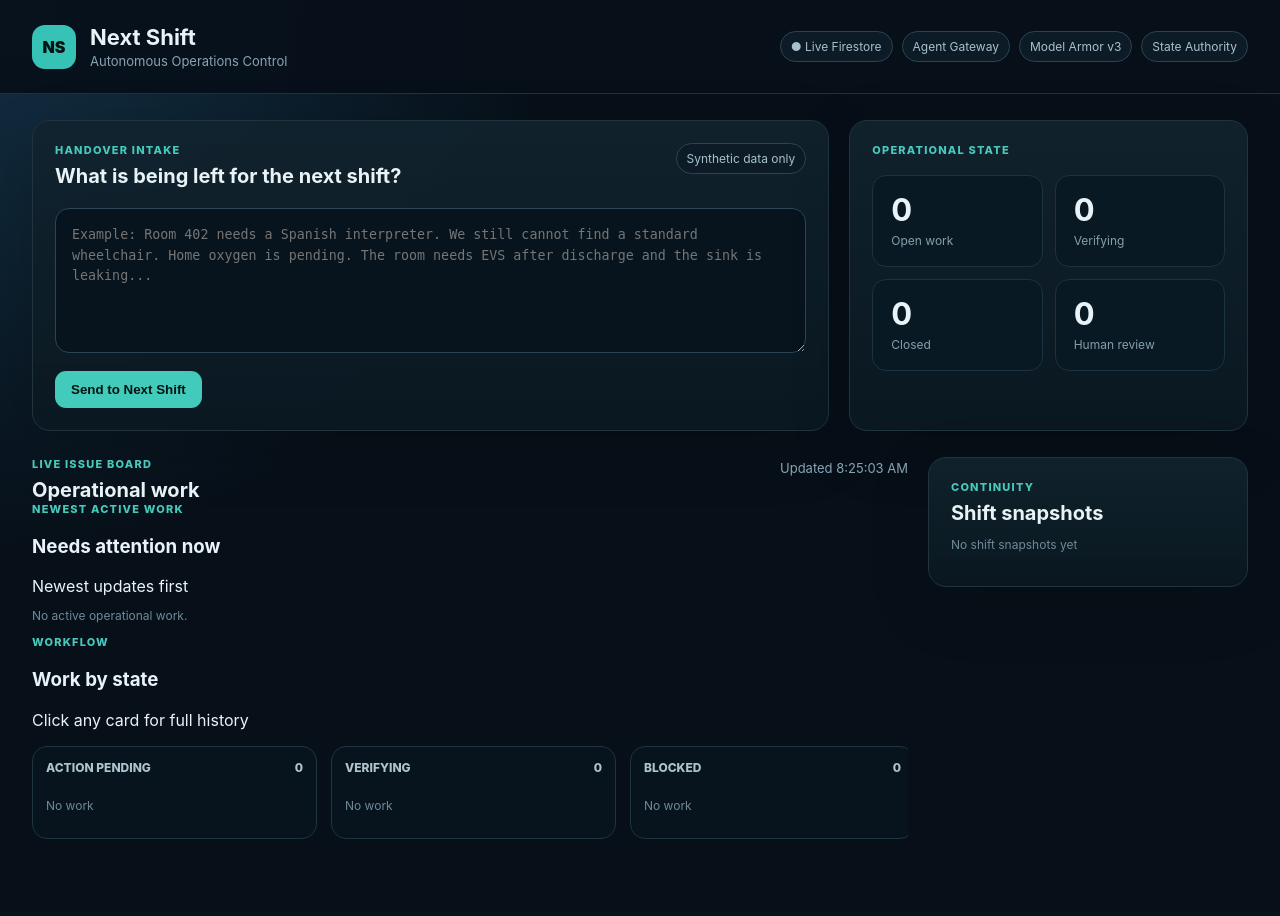
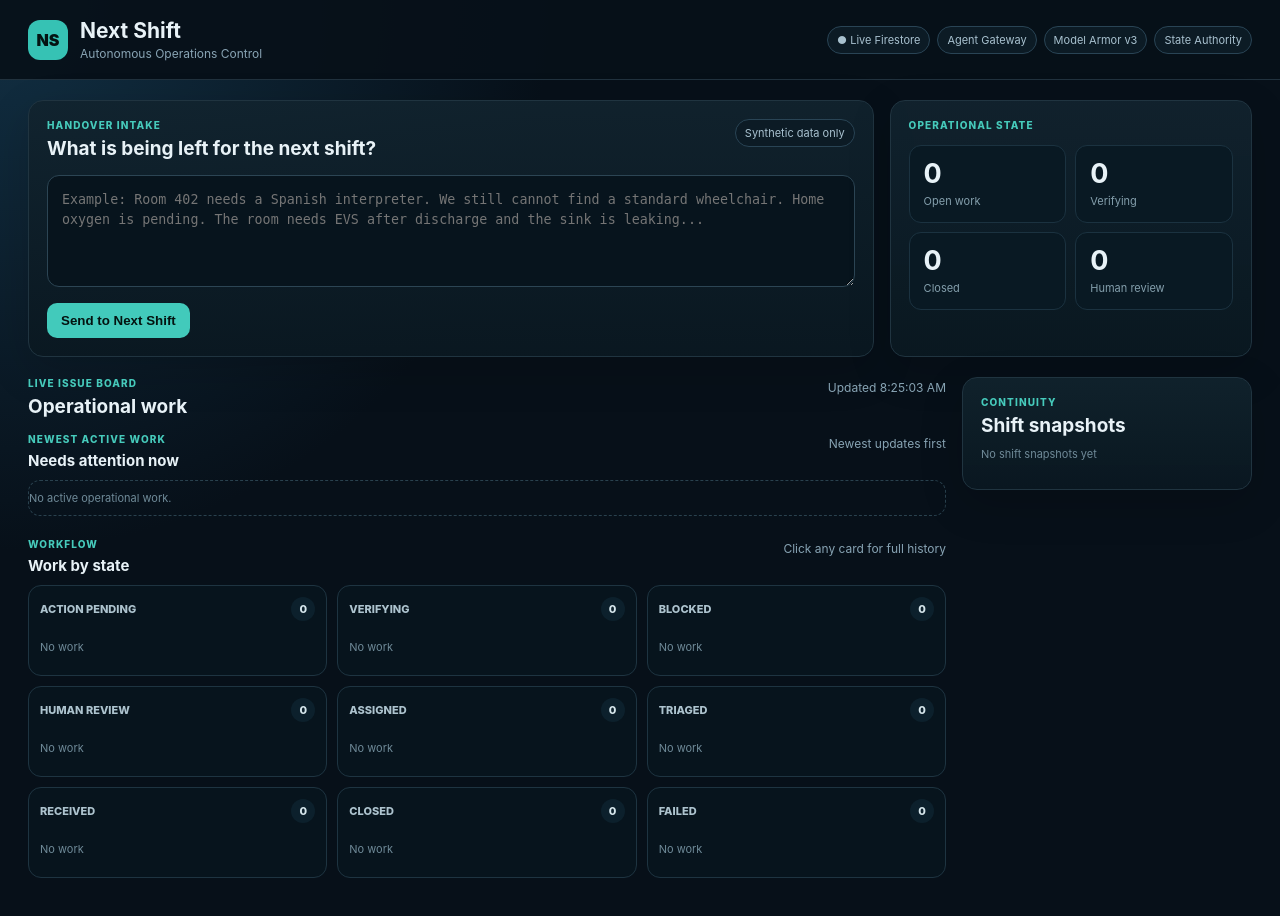
Before and after one commit to Paddyboy76/next-shift, a Flask app: page / in a window 1280 px wide. Before the commit the page ends 839 px from the top, so only its background shows below. Run offline with Flask 3, Linux system fonts and the light colour scheme; data that the repository does not hold is empty.

Commit message:
Tighten operations board layout

```diff
--- a/services/operations_ui/static/app.css
+++ b/services/operations_ui/static/app.css
@@ -17,6 +16,7 @@
 body {
   margin: 0;
   min-height: 100vh;
+  overflow-x: hidden;
   background:
     radial-gradient(
       circle at top left,
@@ -30,24 +30,24 @@ body {
   display: flex;
   justify-content: space-between;
   align-items: center;
-  gap: 24px;
-  padding: 24px 32px;
+  gap: 20px;
+  padding: 18px 28px;
   border-bottom: 1px solid #21323e;
-  background: rgba(7, 16, 25, 0.92);
+  background: rgba(7, 16, 25, 0.94);
 }
 
 .brand-row {
   display: flex;
   align-items: center;
-  gap: 14px;
+  gap: 12px;
 }
 
 .brand-mark {
   display: grid;
   place-items: center;
-  width: 44px;
-  height: 44px;
-  border-radius: 13px;
+  width: 40px;
+  height: 40px;
+  border-radius: 12px;
   background: #36c2b4;
   color: #041413;
   font-weight: 900;
@@ -55,57 +55,65 @@ body {
 
 h1,
 h2,
+h3,
 p {
   margin: 0;
 }
 
 h1 {
-  font-size: 22px;
+  font-size: 21px;
 }
 
 h2 {
-  font-size: 20px;
+  font-size: 19px;
+}
+
+h3 {
+  font-size: 15px;
 }
 
 .brand-row p,
-#last-refresh {
+#last-refresh,
+.subtle-note {
   margin-top: 3px;
   color: #88a4b4;
-  font-size: 13px;
+  font-size: 12px;
 }
 
 .security-strip {
   display: flex;
-  gap: 9px;
+  gap: 7px;
   flex-wrap: wrap;
   justify-content: flex-end;
 }
 
 .security-strip span,
 .synthetic-badge {
-  padding: 7px 10px;
+  padding: 6px 9px;
   border: 1px solid #294455;
   border-radius: 999px;
   color: #a8c1cf;
-  font-size: 12px;
+  font-size: 11px;
   background: #0c1b25;
 }
 
 main {
-  padding: 26px 32px 50px;
+  width: min(1540px, 100%);
+  margin: 0 auto;
+  padding: 20px 28px 38px;
 }
 
 .hero-grid {
   display: grid;
   grid-template-columns:
-    minmax(0, 2fr)
-    minmax(320px, 1fr);
-  gap: 20px;
+    minmax(0, 1.75fr)
+    minmax(280px, 0.75fr);
+  gap: 16px;
 }
 
 .panel {
   border: 1px solid #203440;
-  border-radius: 18px;
+  border-radius: 15px;
   background:
     linear-gradient(
       180deg,
@@ -113,46 +121,47 @@ main {
       rgba(10, 24, 33, 0.95)
     );
   box-shadow:
-    0 18px 60px
-    rgba(0, 0, 0, 0.18);
+    0 14px 44px
+    rgba(0, 0, 0, 0.16);
 }
 
 .intake-panel,
 .metric-panel,
 .shift-panel {
-  padding: 22px;
+  padding: 18px;
 }
 
 .panel-heading,
-.section-title {
+.section-title,
+.subsection-heading {
   display: flex;
   justify-content: space-between;
-  gap: 20px;
+  gap: 16px;
   align-items: flex-start;
 }
 
 .eyebrow {
   display: block;
-  margin-bottom: 7px;
+  margin-bottom: 6px;
   color: #46cabb;
   text-transform: uppercase;
   letter-spacing: 0.11em;
-  font-size: 11px;
+  font-size: 10px;
   font-weight: 800;
 }
 
 textarea {
   width: 100%;
-  min-height: 145px;
-  margin-top: 20px;
-  padding: 16px;
+  min-height: 112px;
+  margin-top: 15px;
+  padding: 14px;
   resize: vertical;
   border: 1px solid #2c4554;
-  border-radius: 14px;
+  border-radius: 12px;
   outline: none;
   background: #07141d;
   color: #eef7fa;
-  line-height: 1.55;
+  line-height: 1.5;
 }
 
 textarea:focus {
@@ -164,16 +173,16 @@ textarea:focus {
 
 .intake-actions {
   display: flex;
-  gap: 16px;
+  gap: 14px;
   align-items: center;
-  margin-top: 14px;
+  margin-top: 12px;
 }
 
 button {
   cursor: pointer;
   border: 0;
-  border-radius: 11px;
-  padding: 11px 16px;
+  border-radius: 10px;
+  padding: 10px 14px;
   background: #42cabb;
   color: #041310;
   font-weight: 800;
@@ -186,7 +195,7 @@ button:disabled {
 
 #intake-status {
   color: #a6bfcc;
-  font-size: 13px;
+  font-size: 12px;
   white-space: pre-wrap;
 }
 
@@ -194,125 +203,211 @@ button:disabled {
   display: grid;
   grid-template-columns:
     repeat(2, minmax(0, 1fr));
-  gap: 12px;
-  margin-top: 18px;
+  gap: 9px;
+  margin-top: 14px;
 }
 
 .metrics div {
-  padding: 18px;
-  border-radius: 14px;
+  padding: 14px;
+  border-radius: 12px;
   background: #091923;
   border: 1px solid #1b3240;
 }
 
 .metrics strong {
   display: block;
-  font-size: 31px;
+  font-size: 27px;
   line-height: 1;
 }
 
 .metrics span {
   display: block;
-  margin-top: 8px;
+  margin-top: 7px;
   color: #849fac;
-  font-size: 12px;
+  font-size: 11px;
 }
 
 .workspace {
   display: grid;
   grid-template-columns:
     minmax(0, 1fr)
-    320px;
-  gap: 20px;
-  margin-top: 26px;
+    290px;
+  gap: 16px;
+  margin-top: 20px;
 }
 
 .board-area {
   min-width: 0;
 }
 
+.focus-section,
+.workflow-section {
+  margin-top: 15px;
+}
+
+.workflow-section {
+  margin-top: 22px;
+}
+
+.latest-work {
+  display: grid;
+  grid-template-columns:
+    repeat(auto-fit, minmax(230px, 1fr));
+  gap: 10px;
+  margin-top: 10px;
+}
+
 .board {
-  display: flex;
-  gap: 14px;
-  overflow-x: auto;
-  padding: 16px 0 22px;
+  display: grid;
+  grid-template-columns:
+    repeat(auto-fit, minmax(230px, 1fr));
+  gap: 10px;
+  margin-top: 10px;
+  align-items: start;
 }
 
 .lane {
-  flex: 0 0 285px;
-  padding: 13px;
+  min-width: 0;
+  padding: 11px;
   border: 1px solid #1e3441;
-  border-radius: 15px;
+  border-radius: 13px;
   background: rgba(8, 22, 31, 0.8);
 }
 
 .lane-title {
   display: flex;
   justify-content: space-between;
-  margin-bottom: 11px;
+  align-items: center;
+  margin-bottom: 9px;
   color: #adc3ce;
-  font-size: 12px;
+  font-size: 11px;
   font-weight: 800;
 }
 
+.lane-count {
+  display: inline-grid;
+  min-width: 24px;
+  height: 24px;
+  place-items: center;
+  padding: 0 6px;
+  border-radius: 999px;
+  background: #0c202c;
+  color: #d5e5eb;
+}
+
+.lane-cards {
+  display: grid;
+  gap: 8px;
+}
+
 .issue-card {
-  margin-bottom: 10px;
-  padding: 14px;
+  padding: 11px;
   border: 1px solid #203946;
-  border-radius: 12px;
+  border-radius: 10px;
   background: #0c1c26;
   cursor: pointer;
   transition: 0.15s ease;
 }
 
 .issue-card:hover {
-  transform: translateY(-2px);
+  transform: translateY(-1px);
   border-color: #3e6b7d;
 }
 
+.issue-card-compact {
+  border-color: #315466;
+  background:
+    linear-gradient(
+      180deg,
+      rgba(16, 41, 53, 0.98),
+      rgba(10, 27, 37, 0.98)
+    );
+}
+
 .issue-card h3 {
-  margin: 8px 0 9px;
-  font-size: 14px;
-  line-height: 1.35;
+  margin: 7px 0 7px;
+  font-size: 13px;
+  line-height: 1.32;
+}
+
+.issue-card-topline {
+  display: flex;
+  justify-content: space-between;
+  align-items: center;
+  gap: 8px;
 }
 
 .owner {
   color: #42cabb;
-  font-size: 11px;
+  font-size: 10px;
   font-weight: 800;
+}
+
+.state-pill {
+  flex: 0 0 auto;
+  padding: 3px 6px;
+  border: 1px solid #294655;
+  border-radius: 999px;
+  color: #a9c3ce;
+  background: #091923;
+  font-size: 9px;
+  font-weight: 800;
+}
+
+.state-action_pending,
+.state-verifying {
+  border-color: #39746f;
+  color: #7ce1d4;
+}
+
+.state-blocked,
+.state-human_review {
+  border-color: #745c39;
+  color: #e2bd7c;
+}
+
+.state-closed {
+  border-color: #315d49;
+  color: #8bd6ad;
 }
 
 .next-action,
 .card-time {
   color: #839fac;
-  font-size: 11px;
+  font-size: 10px;
 }
 
 .card-time {
-  margin-top: 9px;
+  margin-top: 7px;
+}
+
+.focus-empty {
+  padding: 18px;
+  border: 1px dashed #29414e;
+  border-radius: 12px;
 }
 
 .shift-panel {
   align-self: start;
   position: sticky;
-  top: 18px;
+  top: 14px;
 }
 
 .shift-item {
-  padding: 13px 0;
+  padding: 11px 0;
   border-bottom: 1px solid #20323d;
 }
 
 .shift-item strong {
   display: block;
-  font-size: 13px;
+  font-size: 12px;
 }
 
 .shift-item span {
   display: block;
-  margin-top: 5px;
+  margin-top: 4px;
   color: #829eac;
-  font-size: 11px;
+  font-size: 10px;
 }
 
 .drawer-backdrop {
@@ -340,55 +435,75 @@ button:disabled {
 }
 
 .drawer-close {
+  position: sticky;
+  top: 0;
   float: right;
-  width: 38px;
-  height: 38px;
+  width: 36px;
+  height: 36px;
   padding: 0;
   border-radius: 50%;
+  z-index: 2;
 }
 
 .detail-section {
-  margin-top: 25px;
+  margin-top: 20px;
 }
 
 .detail-section h3 {
   color: #42cabb;
-  font-size: 13px;
+  font-size: 12px;
   text-transform: uppercase;
   letter-spacing: 0.08em;
 }
 
+.current-state-section {
+  margin-top: 16px;
+}
+
+.current-state-card {
+  border-left-color: #42cabb;
+}
+
+.primary-action {
+  padding: 14px;
+  border: 1px solid #315867;
+  border-radius: 13px;
+  background: #0b202b;
+}
+
+.primary-action .eyebrow {
+  margin-bottom: 5px;
+}
+
+.primary-action h3 {
+  color: #eef7fa;
+  font-size: 15px;
+  text-transform: none;
+  letter-spacing: 0;
+}
+
+.primary-action-button {
+  width: 100%;
+  margin-top: 10px;
+}
+
 .timeline-item {
-  margin-top: 12px;
-  padding: 12px;
+  margin-top: 10px;
+  padding: 10px;
   border-left: 2px solid #315668;
   background: #0d202b;
-  border-radius: 0 10px 10px 0;
-  font-size: 12px;
-  line-height: 1.5;
+  border-radius: 0 9px 9px 0;
+  font-size: 11px;
+  line-height: 1.45;
 }
 
 .empty {
   color: #6f8a98;
-  font-size: 12px;
-  padding: 12px 0;
+  font-size: 11px;
+  padding: 10px 0;
 }
 
-@media (max-width: 900px) {
-  .topbar {
-    align-items: flex-start;
-    flex-direction: column;
-  }
-
-  .security-strip {
-    justify-content: flex-start;
-  }
-
-  main {
-    padding: 20px;
-  }
-
-  .hero-grid,
+@media (max-width: 1050px) {
   .workspace {
     grid-template-columns: 1fr;
   }
```
Also changed, not shown: other parts of services/operations_ui/static/app.css (+38 -3 lines).
